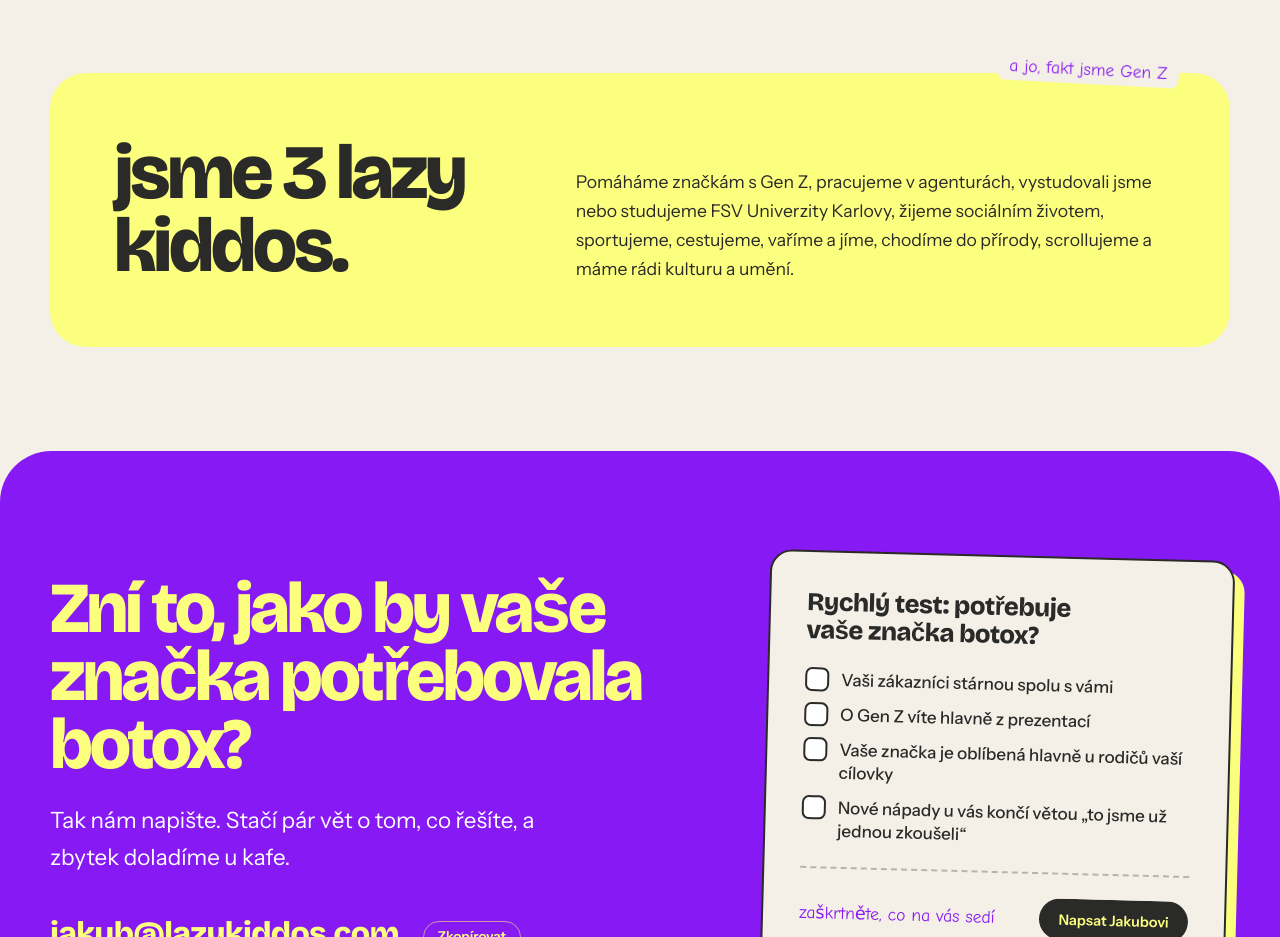
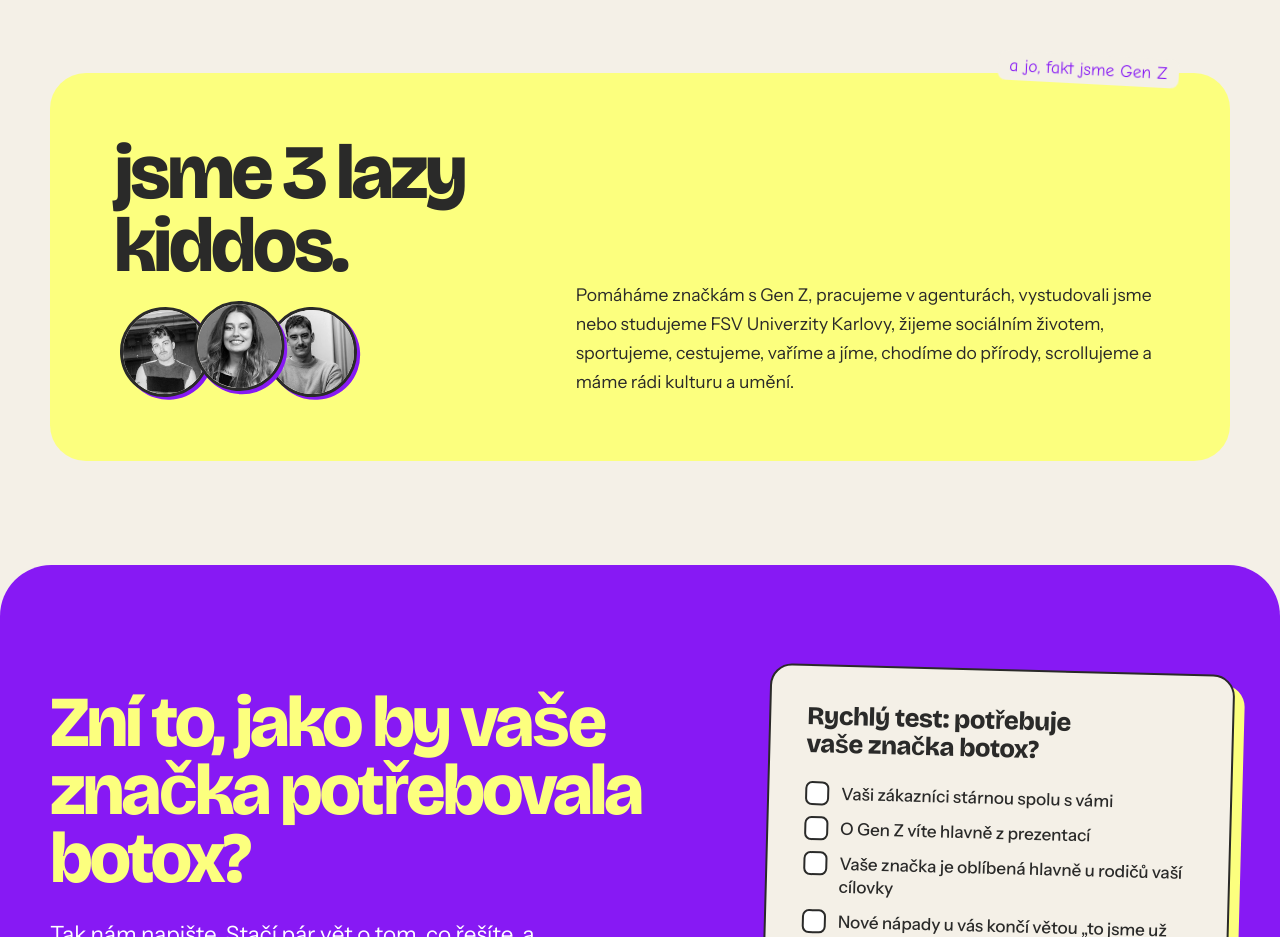
Before and after one commit to aijendat-droid/Lazy-kiddos-test-website, a plain HTML site: page index.html in a window 1280 px wide. Shown: the part 3280-4217 px from the top of the page. Drawn offline with nearby package versions, Linux system fonts and the light colour scheme; a web font is replaced by a local one.

Commit message:
About: add team photos as round stickers (grayscale, colour on hover)
Co-Authored-By: Claude Opus 5.5 <noreply@anthropic.com>
Claude-Session: https://claude.ai/code/session_01HrbzVenYbQaGSMLbazzBKo

```diff
--- a/index.html
+++ b/index.html
@@ -399,6 +399,21 @@
   }
   .about h2 { font-size: clamp(2.6rem, 6vw, 5rem); letter-spacing: -0.045em; line-height: .95; }
   .about p { max-width: 50ch; font-size: 1.1rem; }
+  .team { display: flex; margin-top: var(--s3); padding-left: 6px; }
+  .team li {
+    width: clamp(72px, 7vw, 96px); aspect-ratio: 1; margin-left: -16px;
+    border-radius: 50%; overflow: hidden;
+    border: 3px solid var(--ink); background: var(--paper);
+    box-shadow: 3px 3px 0 var(--purple);
+    transition: transform .45s var(--spring);
+  }
+  .team li:first-child { margin-left: 0; }
+  .team li:nth-child(1) { transform: rotate(-6deg); }
+  .team li:nth-child(2) { transform: rotate(4deg) translateY(-6px); z-index: 1; }
+  .team li:nth-child(3) { transform: rotate(-3deg); }
+  .team img { width: 100%; height: 100%; object-fit: cover; filter: grayscale(1) contrast(1.05); transition: filter .4s; }
+  .team li:hover { transform: rotate(0) translateY(-8px) scale(1.08); z-index: 2; }
+  .team li:hover img { filter: none; }
 
   /* ---------- Contact (second rounded sheet) ---------- */
   .contact {
@@ -847,7 +862,14 @@
     <div class="wrap">
       <section class="about" id="o-nas" aria-labelledby="h-onas">
         <p class="hand about-note" data-en="and yes, we really are Gen Z">a jo, fakt jsme Gen Z</p>
+        <div class="about-head">
         <h2 id="h-onas" data-en="we are 3 lazy kiddos.">jsme 3 lazy kiddos.</h2>
+          <ul class="team" aria-label="Náš tým">
+            <li><img src="/img/team-1.jpg" alt="" width="320" height="320" loading="lazy"></li>
+            <li><img src="/img/team-2.jpg" alt="" width="320" height="320" loading="lazy"></li>
+            <li><img src="/img/team-3.jpg" alt="" width="320" height="320" loading="lazy"></li>
+          </ul>
+        </div>
         <p data-en="We help brands with Gen Z, work at agencies, studied or still study at the Faculty of Social Sciences at Charles University, have a social life, do sports, travel, cook and eat, go out into nature, scroll, and love culture and art.">Pomáháme značkám s Gen Z, pracujeme v agenturách, vystudovali jsme nebo studujeme FSV Univerzity Karlovy, žijeme sociálním životem, sportujeme, cestujeme, vaříme a jíme, chodíme do přírody, scrollujeme a máme rádi kulturu a umění.</p>
       </section>
     </div>
```
Also changed, not shown: img/team-1.jpg (added), img/team-2.jpg (added), img/team-3.jpg (added).
